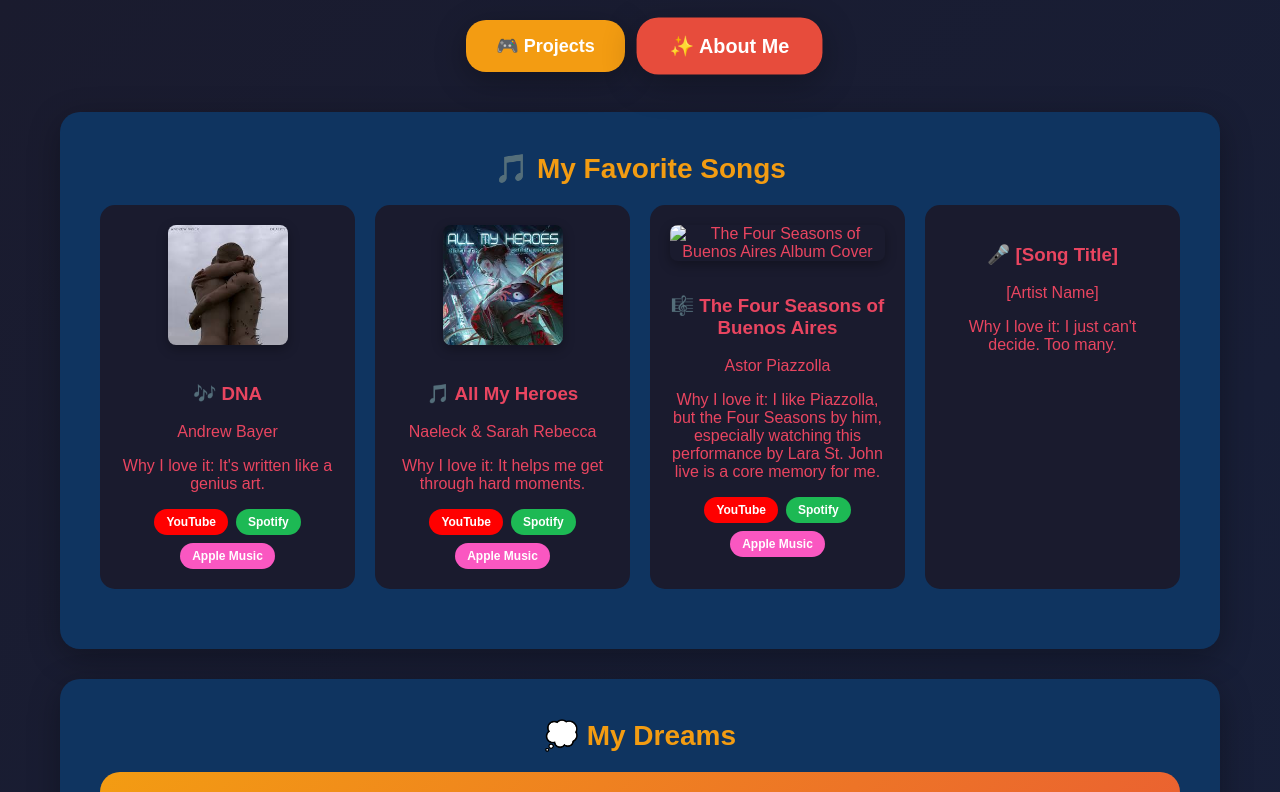
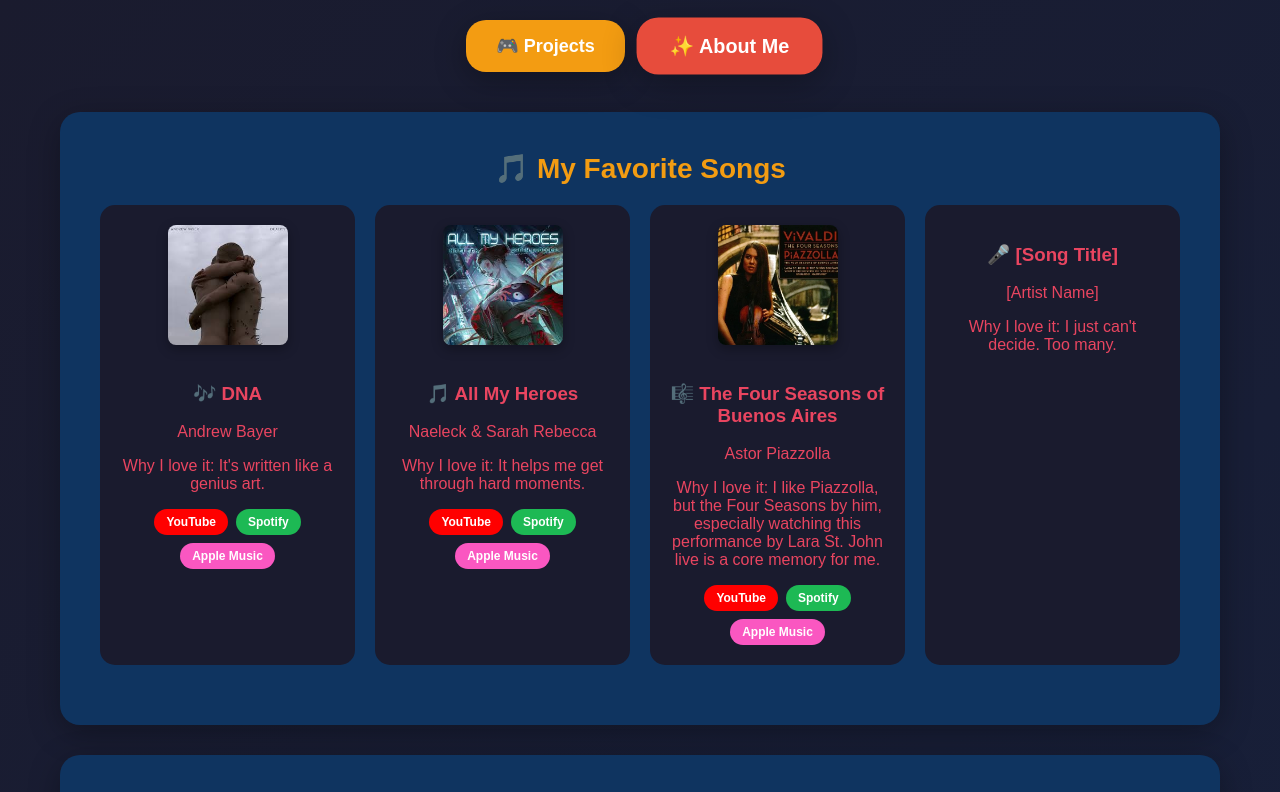
Before and after one commit to babsant/personal, a plain HTML site: page index.html in a window 1280 px wide. Both pictures are taken after a click on the button "✨ About Me". Shown: the top 792 px of the page. Drawn offline with Linux system fonts and the light colour scheme.

Commit message:
Add Piazzolla Four Seasons album cover image
Added vivaldi.jpeg image file for The Four Seasons of Buenos Aires album cover and updated HTML to use correct file extension (.jpeg instead of .jpg).

🤖 Generated with [Claude Code](https://claude.ai/code)

Co-Authored-By: Claude <noreply@anthropic.com>

```diff
--- a/index.html
+++ b/index.html
@@ -534,7 +534,7 @@
             </div>
           </div>
           <div class="song-card">
-            <img src="images/vivaldi.jpg" alt="The Four Seasons of Buenos Aires Album Cover" class="album-cover">
+            <img src="images/vivaldi.jpeg" alt="The Four Seasons of Buenos Aires Album Cover" class="album-cover">
             <h3>🎼 The Four Seasons of Buenos Aires</h3>
             <p>Astor Piazzolla</p>
             <p>Why I love it: I like Piazzolla, but the Four Seasons by him, especially watching this performance by Lara St. John live is a core memory for me.</p>
```
Also changed, not shown: images/vivaldi.jpeg (added), 1 other file.
